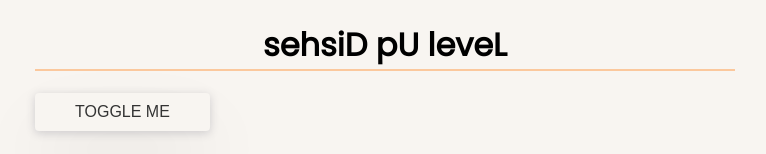
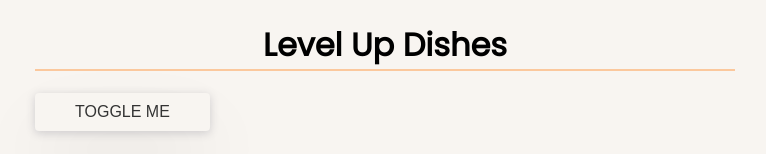
Before and after one commit to thecodegoddess/react-hooks-course, a React (Create React App) app: page / in a window 1280 px wide. Shown: the top 154 px of the page, without its empty margins (255-1021 px from the left). Built offline with nearby package versions, Linux system fonts and the light colour scheme.

Commit message:
clean up

```diff
--- a/src/App.js
+++ b/src/App.js
@@ -1,5 +1,5 @@
 import { Counter } from './Counter';
-import React, { useRef, useMemo } from 'react';
+import React, { useRef } from 'react';
 import Toggle from './Toggle';
 import { useTitleInput } from './hooks/useTitleInput';
 
@@ -8,18 +8,9 @@ const App = () => {
 
   const ref = useRef();
 
-  const reverseWord = (word) => {
-    console.log('i was called');
-    console.log("the word", word);
-    return word.split('').reverse().join('');
-  };
-
-  let title = 'Level Up Dishes';
-  const pageTitle = useMemo(() => reverseWord(title), [title]);
-
   return (<div className="main-wrapper" ref={ref}>
       <h1 onClick={() => ref.current.classList.toggle('fake-class-here')}>
-        { pageTitle }
+        Level Up Dishes
       </h1>
       <Toggle/>
       <Counter/>
```
